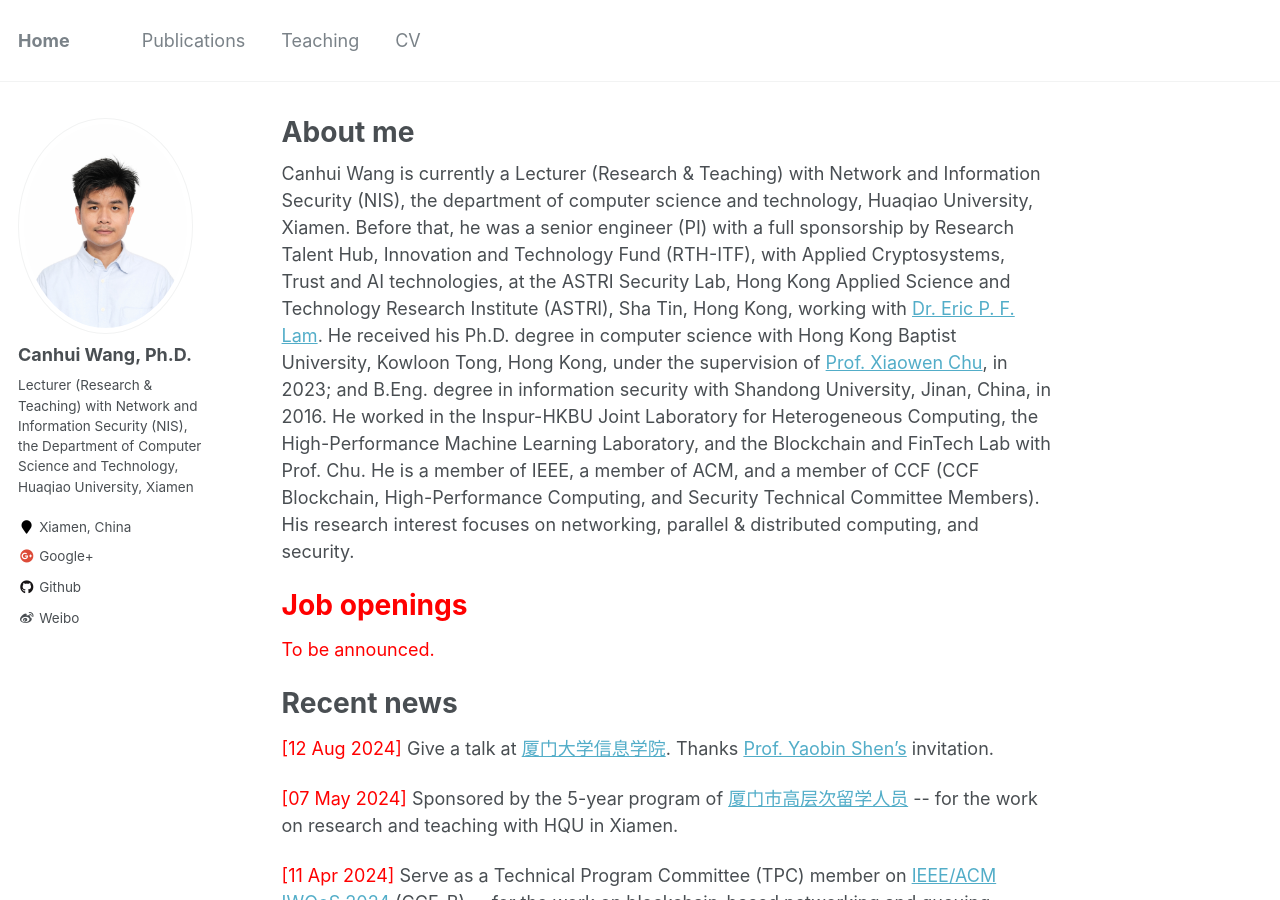
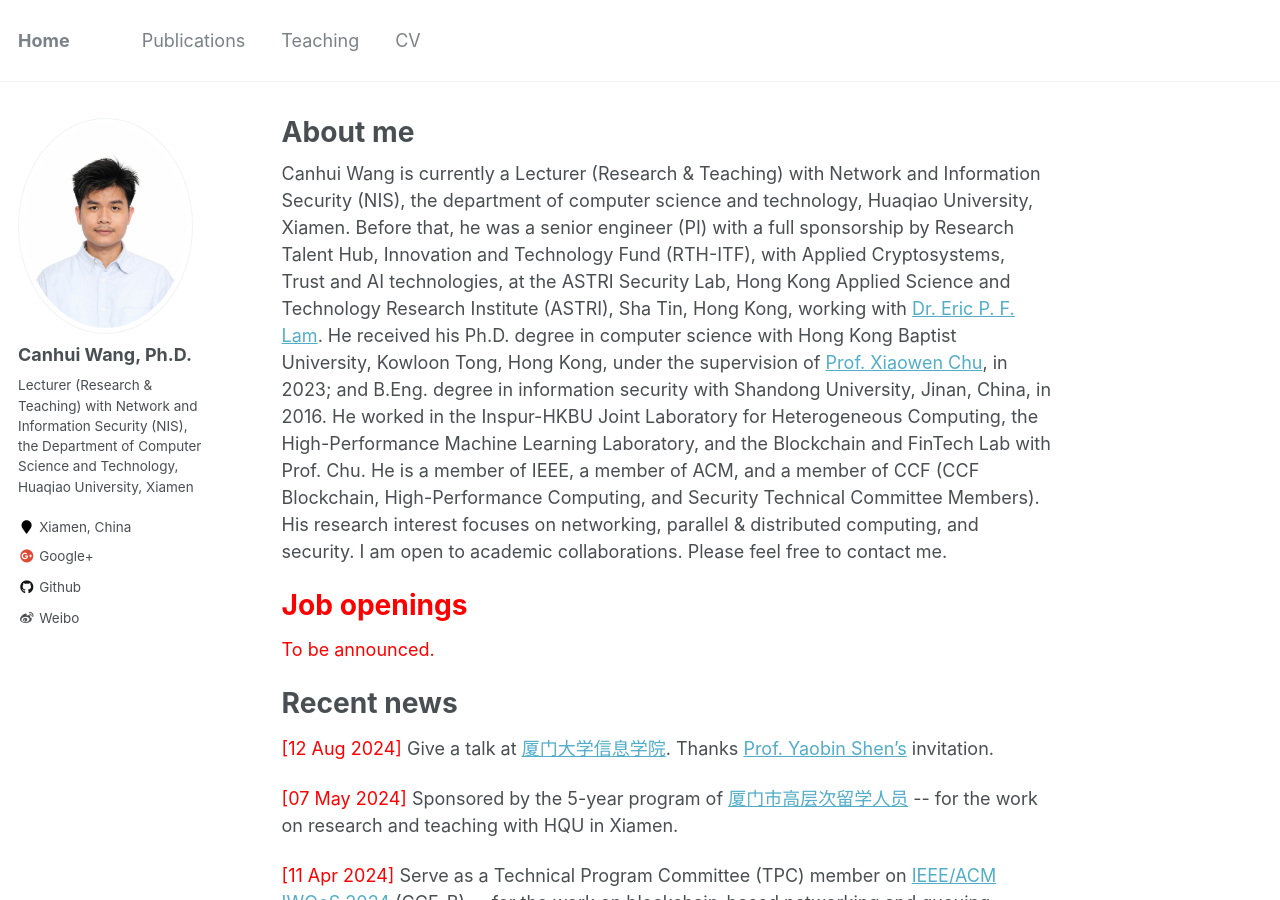
Before and after one commit to Canhui/canhui.github.io, a Jekyll site: the page built from _pages/about.md, in a window 1280 px wide and 900 px high. Built offline with Jekyll 4.4.1, drawn with Linux system fonts in a browser that asks for light colours.

Commit message:
Update about.md

```diff
--- a/_pages/about.md
+++ b/_pages/about.md
@@ -9,7 +9,8 @@ redirect_from:
   - /about.html
 ---
 
-Canhui Wang is currently a Lecturer (Research & Teaching) with Network and Information Security (NIS), the department of computer science and technology, Huaqiao University, Xiamen. Before that, he was a senior engineer (PI) with a full sponsorship by Research Talent Hub, Innovation and Technology Fund (RTH-ITF), with Applied Cryptosystems, Trust and AI technologies, at the ASTRI Security Lab, Hong Kong Applied Science and Technology Research Institute (ASTRI), Sha Tin, Hong Kong, working with [Dr. Eric P. F. Lam](https://www.linkedin.com/in/peifunglam2/). He received his Ph.D. degree in computer science with Hong Kong Baptist University, Kowloon Tong, Hong Kong, under the supervision of [Prof. Xiaowen Chu](https://www.linkedin.com/in/xiaowen-chu-477b9120/), in 2023; and B.Eng. degree in information security with Shandong University, Jinan, China, in 2016. He worked in the Inspur-HKBU Joint Laboratory for Heterogeneous Computing, the High-Performance Machine Learning Laboratory, and the Blockchain and FinTech Lab with Prof. Chu. He is a member of IEEE, a member of ACM, and a member of CCF (CCF Blockchain, High-Performance Computing, and Security Technical Committee Members). His research interest focuses on networking, parallel & distributed computing, and security.
+Canhui Wang is currently a Lecturer (Research & Teaching) with Network and Information Security (NIS), the department of computer science and technology, Huaqiao University, Xiamen. Before that, he was a senior engineer (PI) with a full sponsorship by Research Talent Hub, Innovation and Technology Fund (RTH-ITF), with Applied Cryptosystems, Trust and AI technologies, at the ASTRI Security Lab, Hong Kong Applied Science and Technology Research Institute (ASTRI), Sha Tin, Hong Kong, working with [Dr. Eric P. F. Lam](https://www.linkedin.com/in/peifunglam2/). He received his Ph.D. degree in computer science with Hong Kong Baptist University, Kowloon Tong, Hong Kong, under the supervision of [Prof. Xiaowen Chu](https://www.linkedin.com/in/xiaowen-chu-477b9120/), in 2023; and B.Eng. degree in information security with Shandong University, Jinan, China, in 2016. He worked in the Inspur-HKBU Joint Laboratory for Heterogeneous Computing, the High-Performance Machine Learning Laboratory, and the Blockchain and FinTech Lab with Prof. Chu. He is a member of IEEE, a member of ACM, and a member of CCF (CCF Blockchain, High-Performance Computing, and Security Technical Committee Members). His research interest focuses on networking, parallel & distributed computing, and security. I am open to academic collaborations. Please feel free to contact me.
+
 
 <span style="color:red">Job openings</span>
 ======
```
